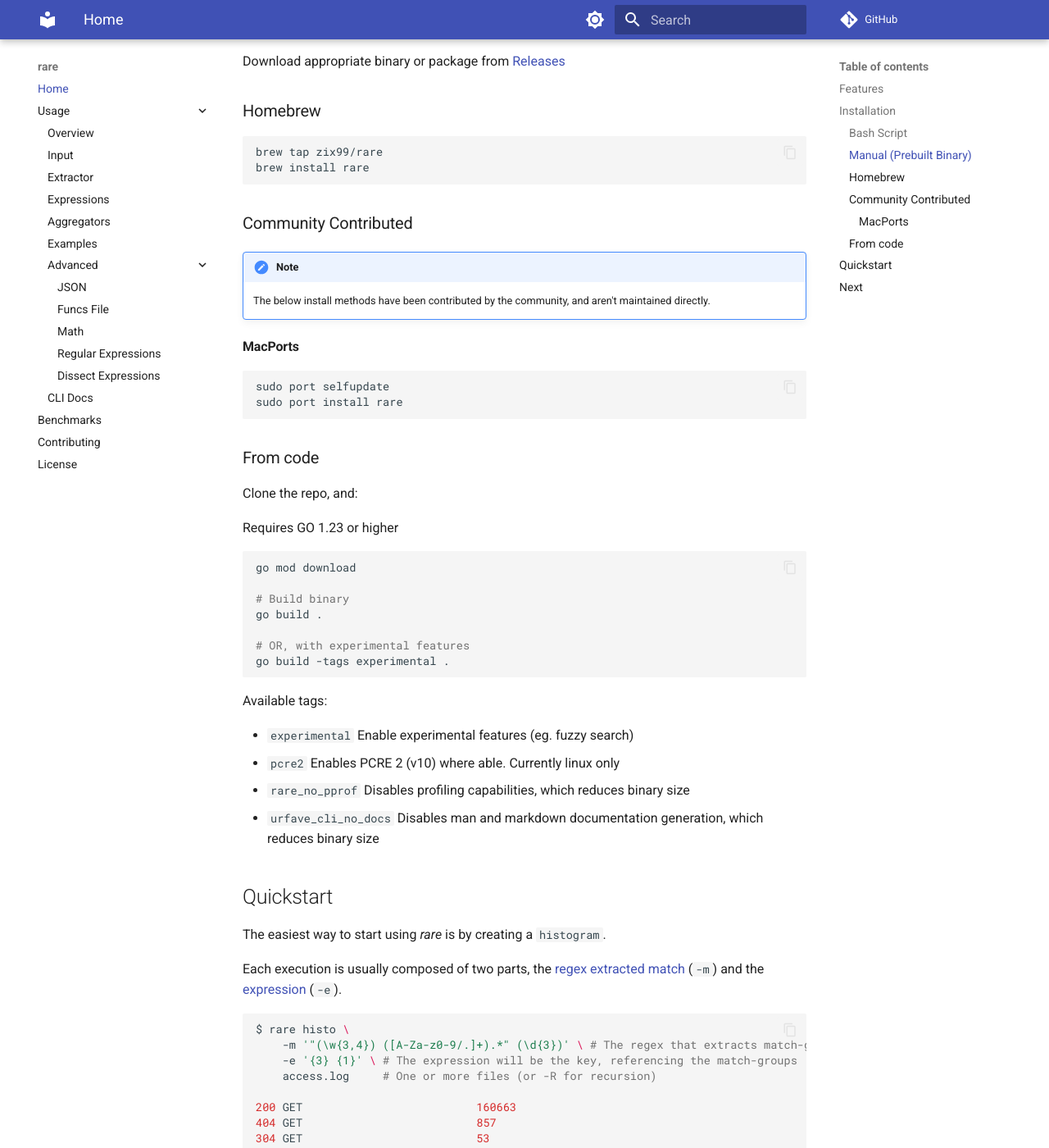
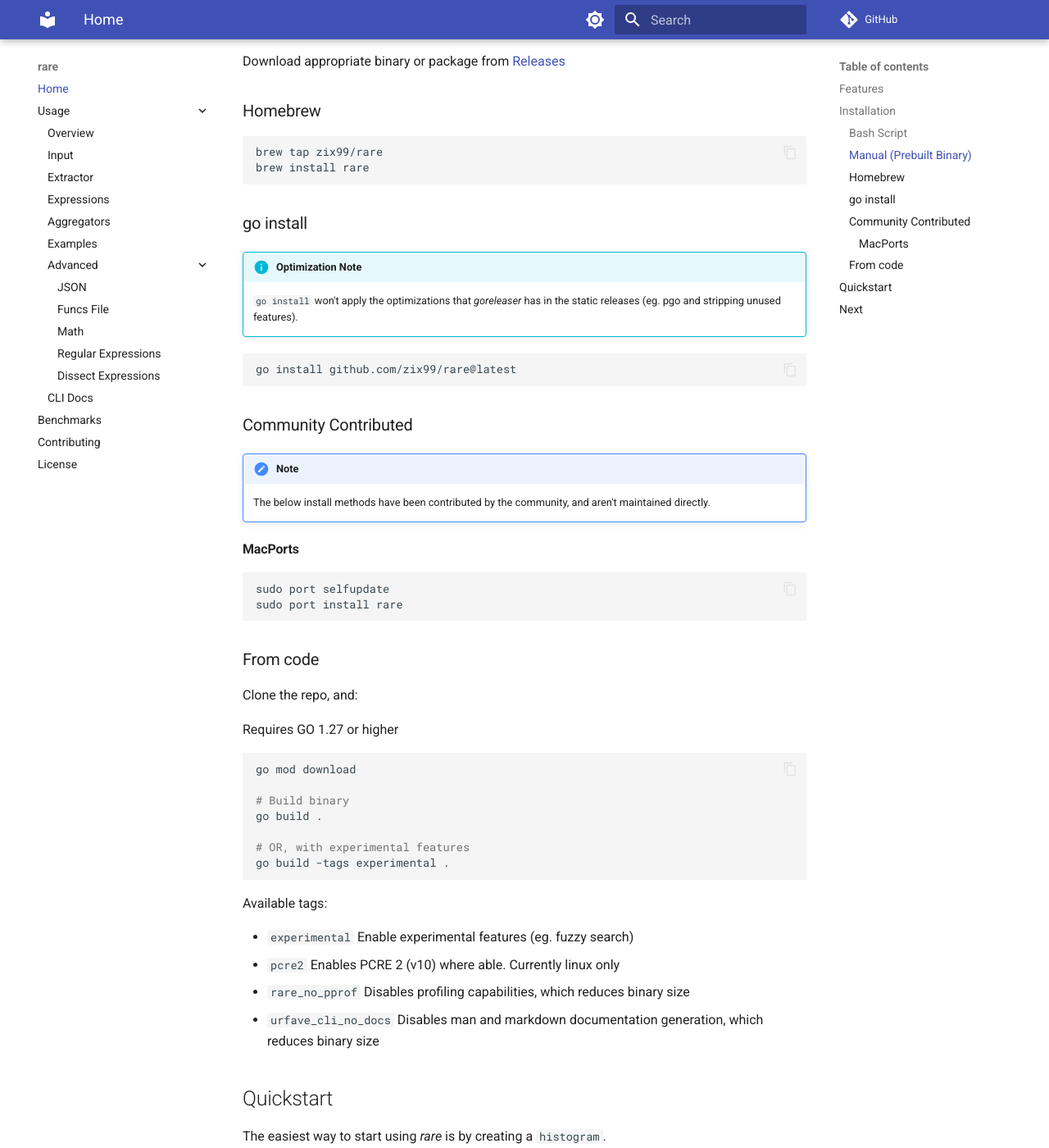
Before and after one commit to zix99/rare, an MkDocs documentation site: the page built from docs/index.md, in a window 1280 px wide and 1400 px high, scrolled down 2139 px. Shown: the whole window at 82% size. Built offline with MkDocs 1.6.1 and Material for MkDocs 9.7.7, drawn with Linux system fonts in a browser that asks for light colours; comment, search, counter and statistics services are not loaded.

Commit message:
Bump to go 1.27, update regexp (#169)
* Bump to go 1.27, update regexp

* Bump staticcheck version

* Update text to reference go 1.27

````diff
--- a/docs/index.md
+++ b/docs/index.md
@@ -65,6 +65,15 @@ brew tap zix99/rare
 brew install rare
 ```
 
+### go install
+
+!!! info "Optimization Note"
+    `go install` won't apply the optimizations that *goreleaser* has in the static releases (eg. pgo and stripping unused features).
+
+```sh
+go install github.com/zix99/rare@latest
+```
+
 ### Community Contributed
 
 !!! note
@@ -81,7 +90,7 @@ sudo port install rare
 
 Clone the repo, and:
 
-Requires GO 1.23 or higher
+Requires GO 1.27 or higher
 
 ```sh
 go mod download
````
Also changed, not shown: README.md (+9 -1 lines), 2 other files.
